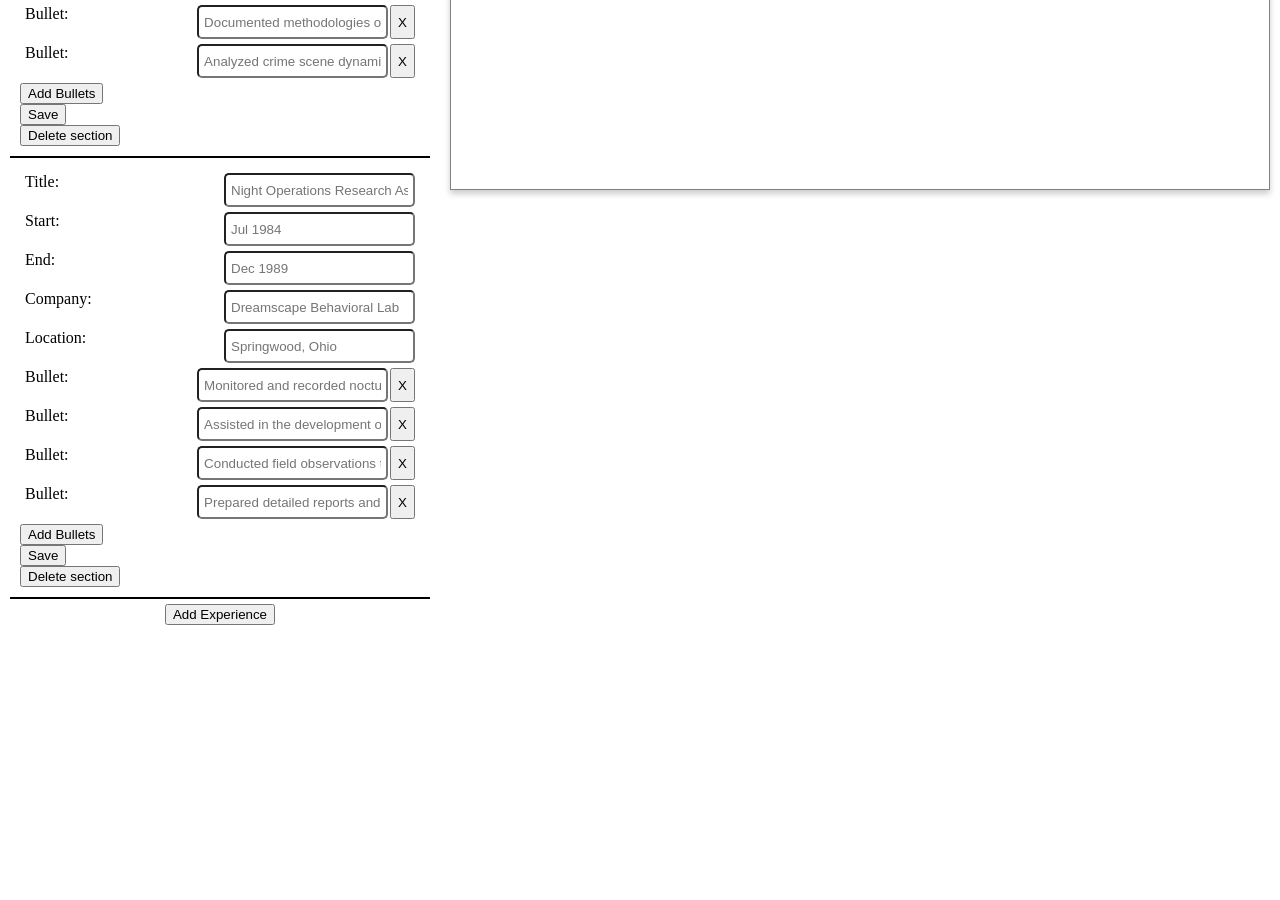
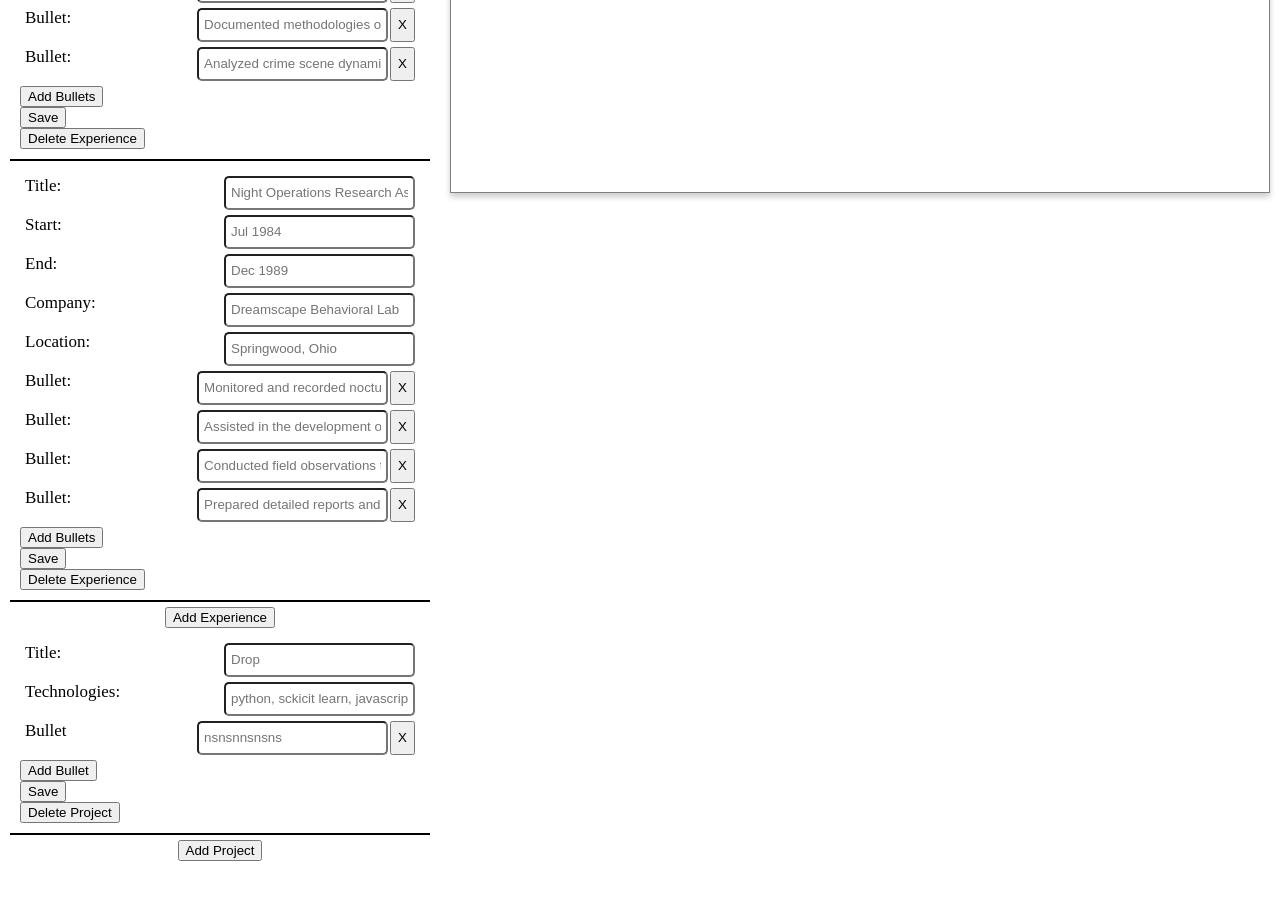
Before and after one commit to AbdirahmanFree/CV-Application, a React (Vite) app: page / in a window 1280 px wide. Shown: the part 980-1880 px from the top of the page. Before the commit the page ends 1655 px from the top, so only its background shows below. Built offline with nearby package versions, Linux system fonts and the light colour scheme.

Commit message:
built prokects section for builder

```diff
--- a/src/App.css
+++ b/src/App.css
@@ -7,6 +7,7 @@
   font-family: "Times New Roman", sans-serif;
   margin: 0px;
   min-width: max-content;
+  font-size: 17px;
 }
 
 .content {
--- a/src/App.jsx
+++ b/src/App.jsx
@@ -89,9 +89,9 @@ function App() {
     'projects': [
       {
         'id': crypto.randomUUID(),
-        'title': '',
-        'technologies': '',
-        'bullets': [{'id': crypto.randomUUID(), 'text': ''}],
+        'title': 'Drop',
+        'tech': 'python, sckicit learn, javascript, c++, c#',
+        'bullets': [{'id': crypto.randomUUID(), 'text': 'nsnsnnsnsns'}],
       },
     ],
     'skills': [
--- a/src/components/Builder.jsx
+++ b/src/components/Builder.jsx
@@ -2,7 +2,7 @@ import '../styles/Builder.css'
 import { EducationSection } from './BuilderComponents/EducationSection'
 import { ExperienceCollection } from './BuilderComponents/ExperienceCollection'
 import { PersonalSection } from './BuilderComponents/PersonalSection'
-
+import { ProjectCollection } from './BuilderComponents/ProjectCollection'
 
 
 function Builder({cvData, setCvData}){
@@ -11,7 +11,7 @@ function Builder({cvData, setCvData}){
             <PersonalSection sectionData={cvData.personal} setCvData={setCvData} />
             <EducationSection sectionData={cvData.education} setCvData={setCvData} />
             <ExperienceCollection collectionData={cvData.experience} setCvData={setCvData}/>
-
+            <ProjectCollection collectionData={cvData.projects} setCvData={setCvData} />
         </div>
     )
 }
--- a/src/components/BuilderComponents/ExperienceCollection.jsx
+++ b/src/components/BuilderComponents/ExperienceCollection.jsx
@@ -32,9 +32,9 @@ function ExperienceCollection({collectionData, setCvData}){
     return (
         <>
             {collectionData.map(section => (
-                <div key={section.key} className="section">
+                <div key={section.id} className="section">
                     <ExperienceSection sectionData={section} setCvData={setCvData} />
-                    <button type="button" onClick={() => deleteSection(section.id) }>Delete section</button>
+                    <button type="button" onClick={() => deleteSection(section.id) }>Delete Experience</button>
                 </div>
             ))}
             <div className="AddSection">
--- a/src/components/BuilderComponents/ExperienceSection.jsx
+++ b/src/components/BuilderComponents/ExperienceSection.jsx
@@ -74,7 +74,7 @@ function ExperienceSection({sectionData, setCvData}){
             <div className='bullets'>
                 {bullets.map(bullet => (
                     <div className='field' key={bullet.id}>
-                        <label>Bullet: </label>
+                        <label htmlFor={bullet.id}>Bullet: </label>
                         <div className='bullet-container'>
                             <input id={bullet.id} name={bullet.id} type='text' placeholder={bullet.text}
                                 onChange={(e) => handleBulletChange(bullet.id, e.target.value)}
--- a/src/components/BuilderComponents/ProjectCollection.jsx
+++ b/src/components/BuilderComponents/ProjectCollection.jsx
@@ -0,0 +1,43 @@
+import { ProjectSection } from "./ProjectSection";
+import '../../styles/BuilderSection.css'
+
+function ProjectCollection({collectionData, setCvData}){
+    function deleteSection(id){
+        const newCollection = collectionData.filter(section => section.id != id)
+        setCvData(prev => ({...prev, 'projects': newCollection}))
+    }
+
+    function addSection(){
+        const newCollection = [
+            ...collectionData,
+            {
+                'id': crypto.randomUUID(),
+                'title' : '',
+                'technologies' : '',
+                'bullets': []
+            }
+         ]
+         setCvData( prev => (
+            {
+                ...prev,
+                'projects': newCollection
+            }
+         ))
+    }
+
+    return (
+        <>
+            {collectionData.map(section => (
+                <div key={section.id} className="section">
+                    <ProjectSection sectionData={section} setCvData={setCvData} />
+                    <button type='button' onClick={() => deleteSection(section.id)} >Delete Project</button>
+                </div>
+            ))}
+            <div className="AddSection">
+                <button type="button" onClick={addSection}>Add Project</button>
+            </div>
+        </>
+    )
+}
+
+export {ProjectCollection}
--- a/src/components/BuilderComponents/ProjectSection.jsx
+++ b/src/components/BuilderComponents/ProjectSection.jsx
@@ -1,12 +1,75 @@
 import '../../styles/BuilderSection.css'
 import { useState } from 'react'
 
-function ExperienceSection({sectionData, setCvData}){
+function ProjectSection({sectionData, setCvData}){
     const [bullets, setBullets] = useState(sectionData.bullets)
+    function handleSubmit(e){
+        e.preventDefault()
+        const form = e.target
+        const title = form.title.value
+        const tech = form.tech.value
+
+        setCvData(prev => ({
+            ...prev,
+            'projects': prev.projects.map(proj => (
+                proj.id == sectionData.id ? {
+                    'title': title,
+                    'tech': tech,
+                    'bullets': bullets
+                } : proj
+            ))
+
+
+        }))
+
+    }
+
+    function handleBulletChange(id, value){
+        setBullets(b => b.map(bullet => (bullet.id == id ? ({...bullet, 'text': value}) : bullet )))
+    }
+
+    function deleteBullet(id){
+        const newBullets = bullets.filter(b => b.id != id)
+        setBullets(newBullets)
+    }
+
+    function addBullet(){
+        const newBullet = [{
+            'id': crypto.randomUUID(),
+            'text': ''
+        }]
+        setBullets([...bullets,...newBullet])
+    }
+
 
     return (
-        <form className='projects'>
+        <form className='projects' onSubmit={handleSubmit}>
+            <div className='field'>
+                <label htmlFor="title">Title: </label>
+                <input type='text' name='title' id='title' placeholder={sectionData.title}/>
+            </div>
+            <div className='field'>
+                <label htmlFor="tech">Technologies: </label>
+                <input type='text' name='tech' id='tech' placeholder={sectionData.tech}/>
+            </div>
+
+            <div className='bullets'>
+                {bullets.map(bullet => (
+                    <div className='field' key={bullet.id}>
+                        <label htmlFor={bullet.id}>Bullet</label>
+                        <div className='bullet-container'>
+                            <input id= {bullet.id} name={bullet.id} type='text' placeholder={bullet.text}
+                                onChange={(e) => handleBulletChange(bullet.id, e.target.value)} />
+                            <button type='button' onClick={() => deleteBullet(bullet.id)}>X</button>
+                        </div>
+                    </div>
+                ))}
+                <button type='button' onClick={addBullet}>Add Bullet</button>
+            </div>
+            <button type='submit'>Save</button>
 
         </form>
     )
 }
+
+export {ProjectSection}
--- a/src/components/ResumeComponents/PersonalSection.jsx
+++ b/src/components/ResumeComponents/PersonalSection.jsx
@@ -5,9 +5,9 @@ function PersonalSection({sectionData}){
         <div className='main'>
             <h1>{sectionData.name}</h1>
             <div className='personal'>
-                <span>{sectionData.number} {sectionData.number == '' ? '' : ' , '}
-                    <a href={sectionData.email}>{sectionData.email}</a> {sectionData.email == '' ? '' : ' , '}
-                    <a href={sectionData.linkedIn} target='_blank'> {sectionData.linkedIn && 'LinkedIn'}</a> {sectionData.linkedIn == '' ? '' : ' , '}
+                <span>{sectionData.number} {sectionData.number == '' ? '' : ' | '}
+                    <a href={sectionData.email}>{sectionData.email}</a> {sectionData.email == '' ? '' : ' | '}
+                    <a href={sectionData.linkedIn} target='_blank'> {sectionData.linkedIn && 'LinkedIn'}</a> {sectionData.linkedIn == '' ? '' : ' | '}
                     <a href={sectionData.portfolio} target='_blank'>{sectionData.portfolio && 'Portfolio'}</a>
                 </span>
                 </div>
```
